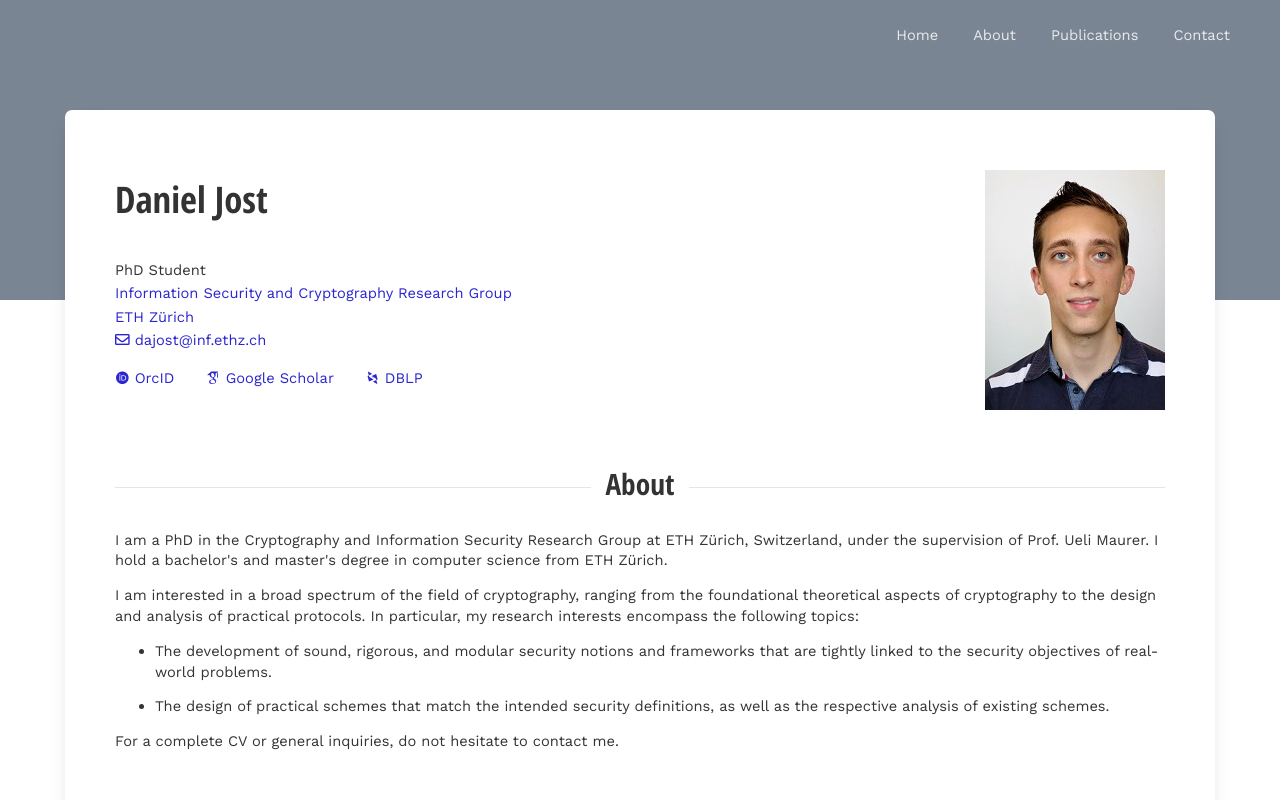
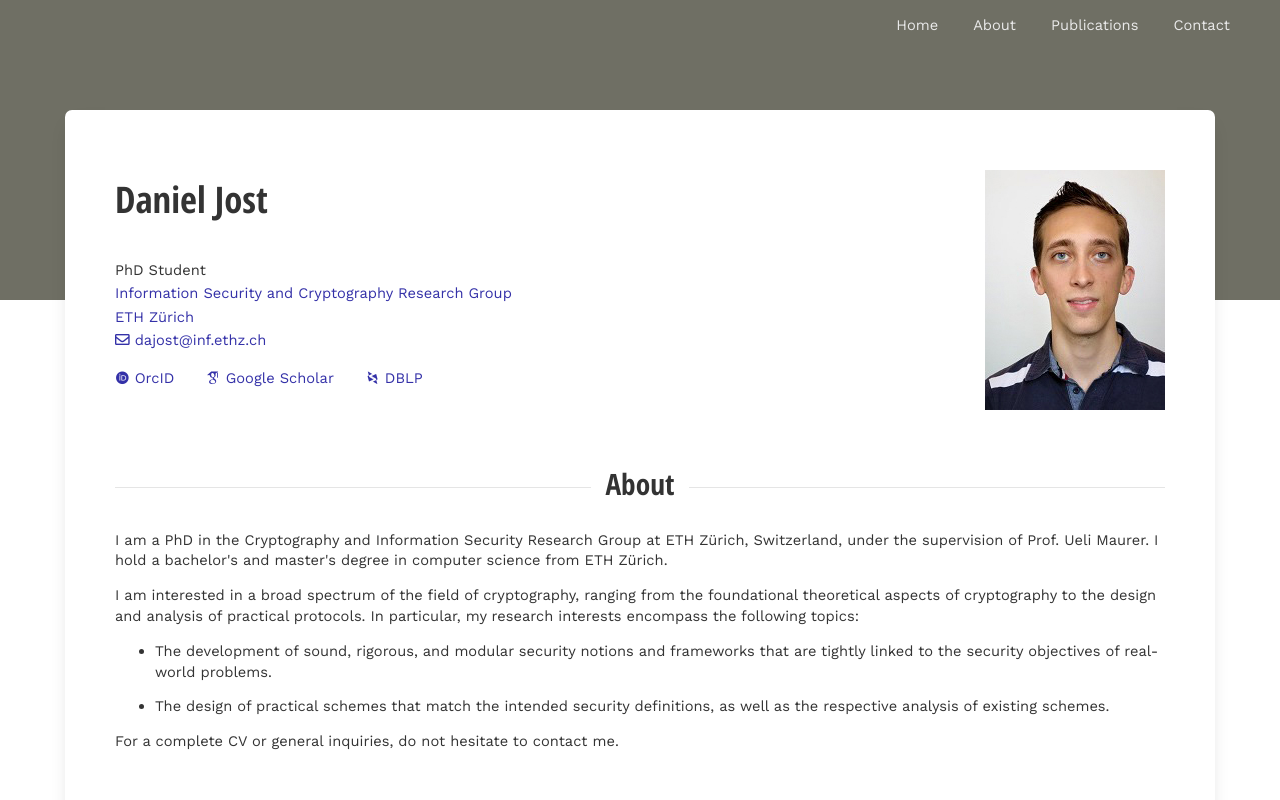
Before and after one commit to dajost/dajost.github.io, a plain HTML site: page index.html in a window 1280 px wide. Shown: the top 800 px of the page. Drawn offline with nearby package versions, Linux system fonts and the light colour scheme; files whose address does not match are found by name.

Commit message:
Update color scheme

```diff
--- a/style.css
+++ b/style.css
@@ -9,19 +9,18 @@ html, body {
 }
 
 div#backdrop {
-  /*background: #8c978a8f;*/
-  background: #7a8593;
+  background: #6f6f64;
   min-height: 300px;
 }
 
 div#menu {
   margin: 0px;
-  padding-top: 10px;
+  padding-top: 0px;
   position: fixed;
   top: 0px;
-  background: #7a8593;
+  background: #6f6f64;
   width: 100%;
-  height: 60px;
+  height: 50px;
 }
 
 div#menu ul {
@@ -70,8 +69,8 @@ div#content {
 }
 
 div#content > section {
-  padding: 60px 0px 10px;
-  margin-top: -50px;
+  padding: 40px 0px 10px;
+  margin-top: -30px;
 }
 
 #header {
@@ -194,7 +193,7 @@ a {
 }
 
 a:link, a:visited {
-  color: #2a25ce;
+  color: #3431a8;
   text-decoration: none;
 }
 
```
Also changed, not shown: android-chrome-192x192.png, android-chrome-512x512.png, apple-touch-icon.png, favicon-16x16.png, favicon-32x32.png, favicon.ico.
